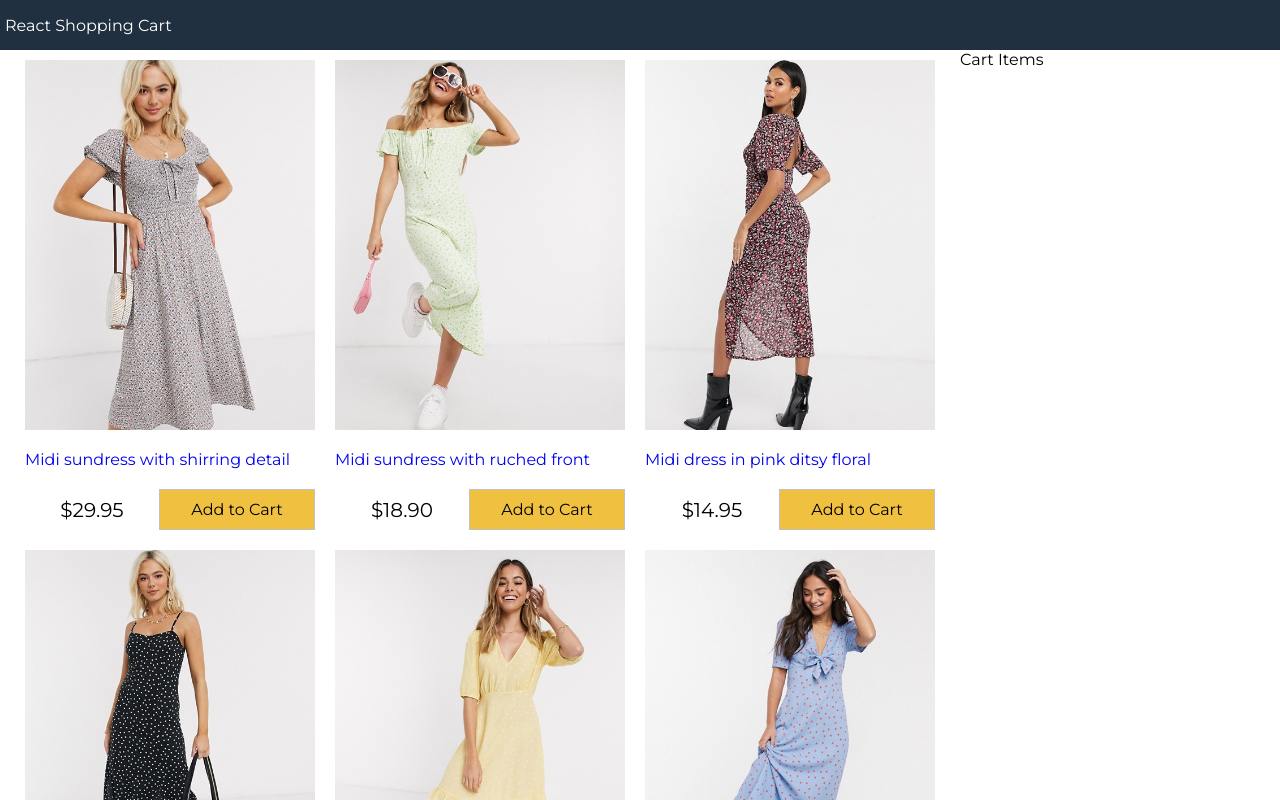
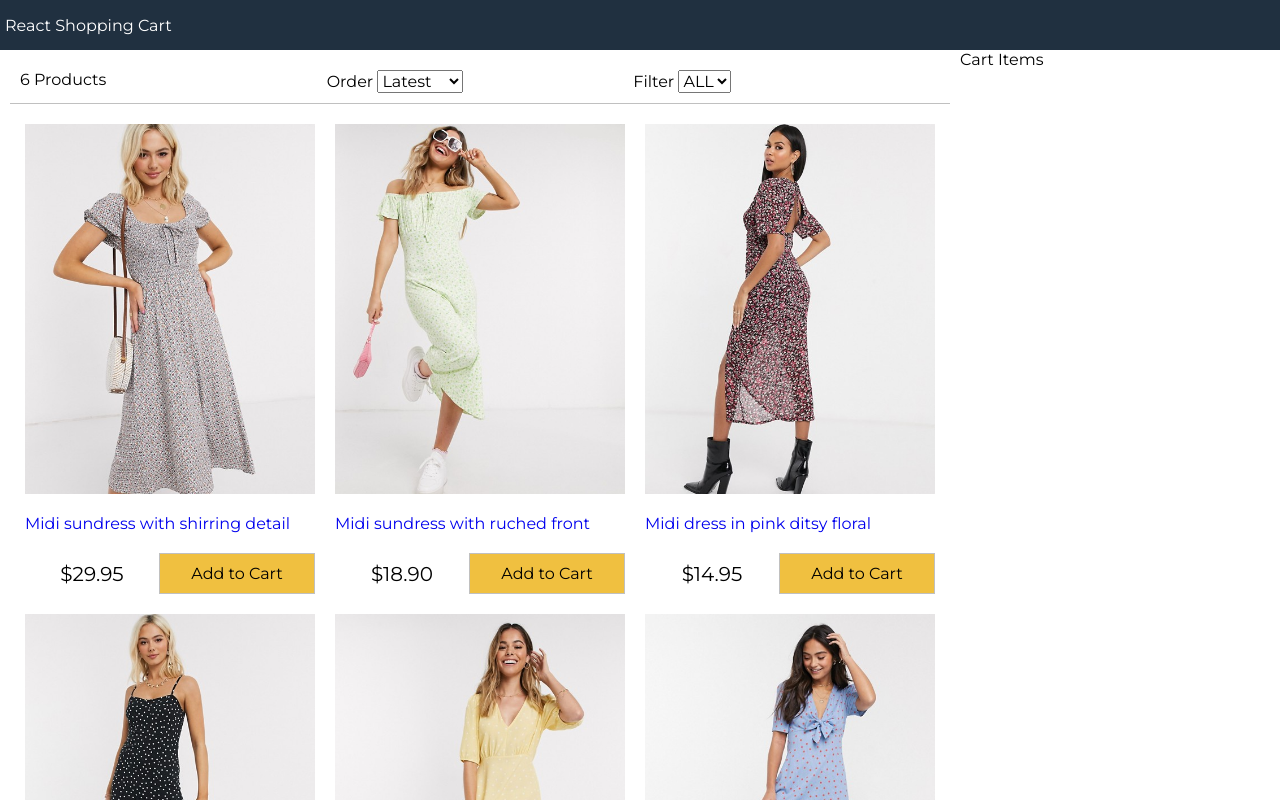
Before and after one commit to ThinhVanBui/react-shopping-cart, a React (Create React App) app: page / in a window 1280 px wide. Shown: the top 800 px of the page. Built offline with nearby package versions, Linux system fonts and the light colour scheme.

Commit message:
filter-component

```diff
--- a/src/App.js
+++ b/src/App.js
@@ -1,5 +1,6 @@
 // feature 1
 import React from 'react';
+import Filter from './components/Filter';
 import Products from './components/Products';
 import data from "./data.json";
 
@@ -12,6 +13,31 @@
       sort: ""
     };
   }
+  sortProducts = (event) => {
+    const sort = event.target.value;
+    this.setState((state) => ({
+      sort: sort,
+      products: this.state.products
+        .slice()
+        .sort((a, b) =>
+          sort === "lowest"
+            ? (a.price > b.price ? 1 : -1)
+            : (sort === "highest" ? (a.price < b.price ? 1 : -1) : (a._id < b._id ? 1 : -1))),
+    }));
+  };
+
+  filterProducts = (event) => {
+    if (event.target.value === "") {
+      this.setState({ size: event.target.value, products: data.products });
+    } else {
+      this.setState({
+        size: event.target.value,
+        products: data.products.filter(
+          (product) => product.availableSizes.indexOf(event.target.value) >= 0
+        ),
+      });
+    }
+  };
 
   render() {
     return (
@@ -22,6 +48,13 @@
         <main>
           <div className="content">
             <div className="main">
+              <Filter
+              count={this.state.products.length}
+              size={this.state.size}
+              sort={this.state.sort}
+              filterProducts={this.filterProducts}
+              sortProducts={this.sortProducts}
+              ></Filter>
               <Products products={this.state.products}></Products>
             </div>
             <div className="sidebar">
--- /dev/null
+++ b/src/components/Filter.js
@@ -0,0 +1,31 @@
+import React, { Component } from 'react'
+
+export default class Filter extends Component {
+    render() {
+        return (
+            <div className="filter">
+            <div className="filter-result">{this.props.count} Products</div>
+            <div className="filter-sort">
+              Order{" "}
+              <select value={this.props.sort} onChange={this.props.sortProducts}>
+                <option>Latest</option>
+                <option value="lowest">Lowest</option>
+                <option value="highest">Highest</option>
+              </select>
+            </div>
+            <div className="filter-size">
+              Filter{" "}
+              <select value={this.props.size} onChange={this.props.filterProducts}>
+                <option value="">ALL</option>
+                <option value="XS">XS</option>
+                <option value="S">S</option>
+                <option value="M">M</option>
+                <option value="L">L</option>
+                <option value="XL">XL</option>
+                <option value="XXL">XXL</option>
+              </select>
+            </div>
+          </div>
+            )
+    }
+}
--- a/src/index.css
+++ b/src/index.css
@@ -113,3 +113,14 @@
 .button.primary{
   background-color: #f0c040;
 }
+/* Filter */
+.filter {
+  display: flex;
+  justify-content: space-between;
+  padding: 1rem;
+  margin: 1rem;
+  border-bottom: 0.1rem #c0c0c0 solid;
+}
+.filter div {
+  flex: 1;
+}
```
